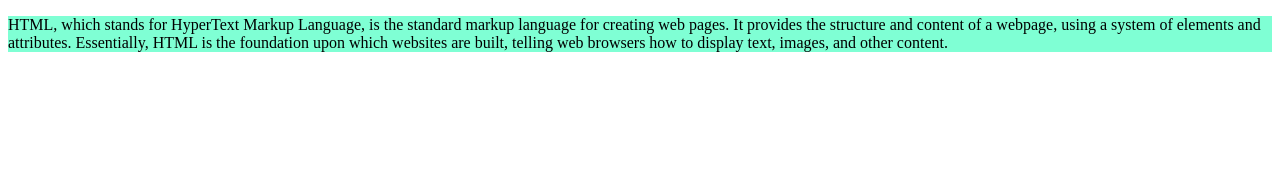
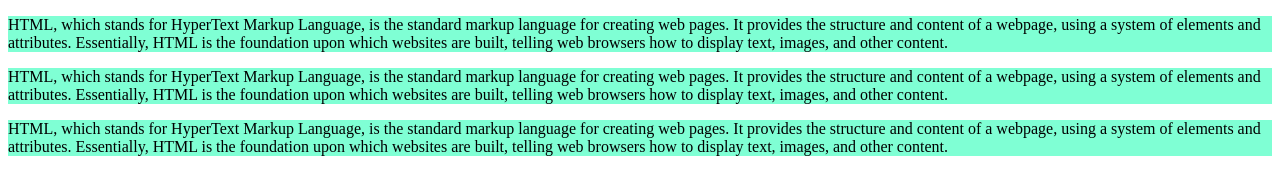
Before and after one commit to shiamrahman2/Simple-Website, a plain HTML site: page index.html in a window 1280 px wide. Drawn offline with Linux system fonts and the light colour scheme.

Commit message:
my first and second blog

```diff
--- a/index.html
+++ b/index.html
@@ -10,5 +10,12 @@
     <div>
     <p>HTML, which stands for HyperText Markup Language, is the standard markup language for creating web pages. It provides the structure and content of a webpage, using a system of elements and attributes. Essentially, HTML is the foundation upon which websites are built, telling web browsers how to display text, images, and other content. </p>
     </div>
+    <div>
+    <p>HTML, which stands for HyperText Markup Language, is the standard markup language for creating web pages. It provides the structure and content of a webpage, using a system of elements and attributes. Essentially, HTML is the foundation upon which websites are built, telling web browsers how to display text, images, and other content. </p>
+    </div>
+    <div>
+    <p>HTML, which stands for HyperText Markup Language, is the standard markup language for creating web pages. It provides the structure and content of a webpage, using a system of elements and attributes. Essentially, HTML is the foundation upon which websites are built, telling web browsers how to display text, images, and other content. </p>
+    </div>
+
 </body>
 </html>
--- a/style/bolg.css
+++ b/style/bolg.css
@@ -1,3 +1,4 @@
 div{
     background-color: aquamarine;
+    margin-bottom:10px;
 }
```
